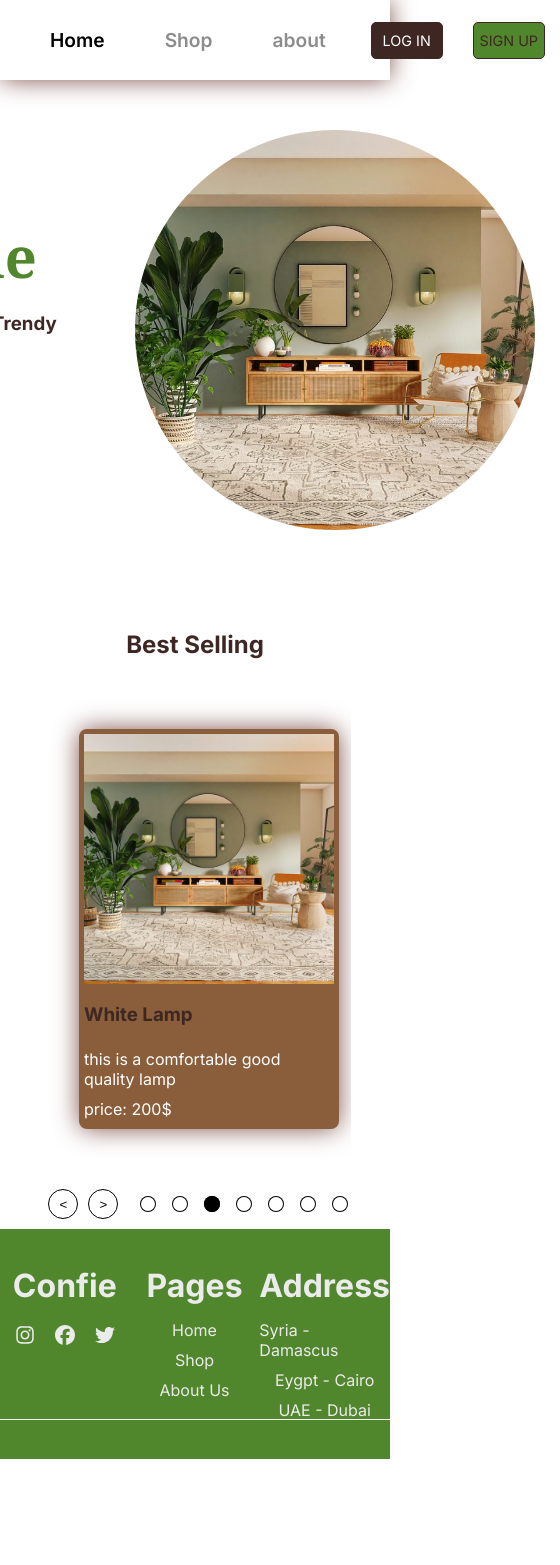
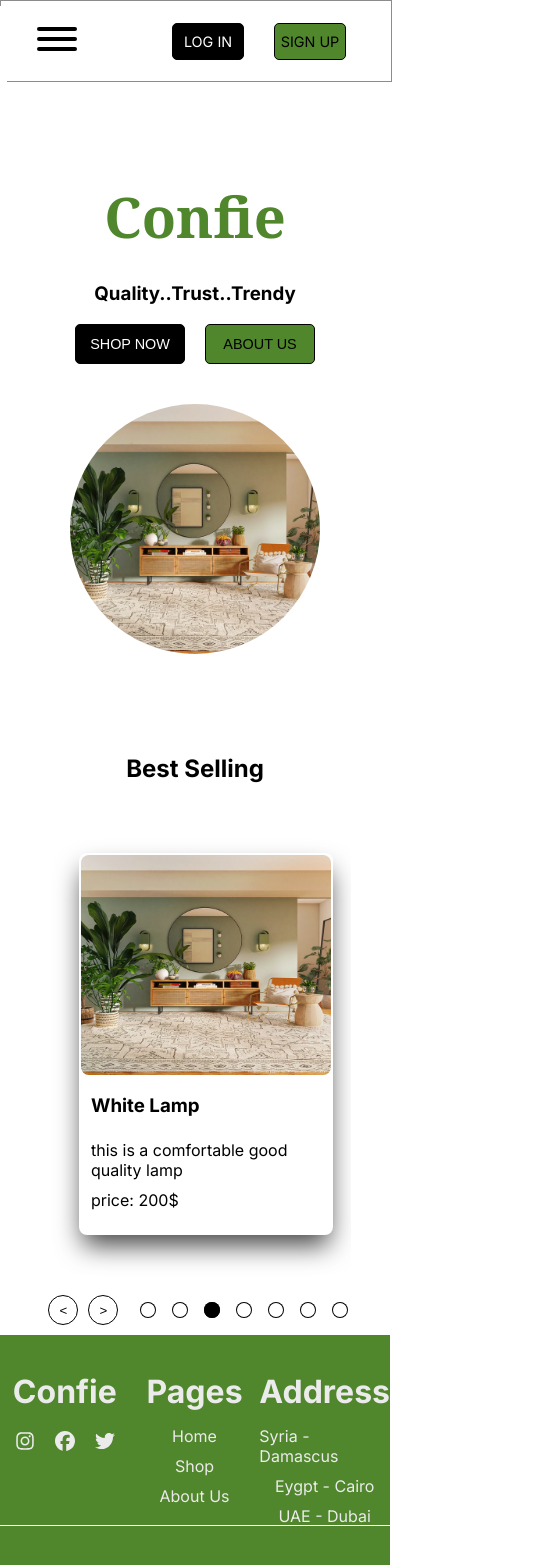
Before and after one commit to Amjad-Manafikhi/Confie, a React (Vite) app: page / in a window 390 px wide. Shown: the whole page, 560 px wide, since content can reach past the window. Before the commit the page ends 1459 px from the top, so only its background shows below. Built offline with nearby package versions, Linux system fonts and the light colour scheme.

Commit message:
hamburger button and some other things

```diff
--- a/index.html
+++ b/index.html
@@ -6,6 +6,7 @@
     <link rel="preconnect" href="https://fonts.googleapis.com">
     <link rel="preconnect" href="https://fonts.gstatic.com" crossorigin>
     <link href="https://fonts.googleapis.com/css2?family=Inter:ital,opsz,wght@0,14..32,100..900;1,14..32,100..900&display=swap" rel="stylesheet">
+    <link href="dist/hamburgers.css" rel="stylesheet">
     <meta name="viewport" content="width=device-width, initial-scale=1.0" />
     <title>Vite + React</title>
   </head>
--- a/package.json
+++ b/package.json
@@ -12,6 +12,7 @@
   "dependencies": {
     "embla-carousel-autoplay": "^8.6.0",
     "embla-carousel-react": "^8.6.0",
+    "hamburgers": "^1.2.1",
     "react": "^19.0.0",
     "react-dom": "^19.0.0",
     "react-flip-move": "^3.0.5",
--- a/src/App.css
+++ b/src/App.css
@@ -11,8 +11,8 @@
   /*--beige:rgb(255, 212, 192);/*/
   --beige:white;
 
-  --brown:#8B5E3B;
-  --darkbrown:#3E2723;
+  --brown:rgb(140, 140, 140);
+  --darkbrown:black;
   --green:#50862c;
 
 }
@@ -21,6 +21,7 @@ html{
   font-style: normal;
 }
 
+
 body , .root{
   width:100%;
   margin: 0px;
@@ -28,18 +29,23 @@ body , .root{
 }
 .header{
   display: flex;
-  border:solid rgb(65, 65, 65) 0px;
+  border:solid 1px rgb(140 , 140, 140) ;
   width:100%;
-  position:relative;
+  position:fixed;
+  top:0px;
   margin :0px;
   padding:0px;
   height:80px;
   align-items: center;
   justify-content: space-between;
-  -webkit-box-shadow: 0px 0px 26px -1px rgba(117,72,66,1);
--moz-box-shadow: 0px 0px 26px -1px rgba(117,72,66,1);
-box-shadow: 0px 0px 26px -1px rgba(117,72,66,1);
+  background-color: white;
+  z-index:100;
 
+
+}
+.header-space{
+  width:100%;
+  height:80px;
 }
 .header-links{
   margin-left: 20px;;
@@ -82,7 +88,7 @@ box-shadow: 0px 0px 26px -1px rgba(117,72,66,1);
 .all-title{
   display: flex;
   justify-content: center;
-  margin-top: 50px;
+  margin-top: 60px;
 
 }
 .title{
@@ -90,10 +96,15 @@ box-shadow: 0px 0px 26px -1px rgba(117,72,66,1);
   margin-top:50px;
 }
 .image-title{
-  width:400px;
-  height:400px;
+  width:30%;
+  min-width: 250px;;
   border-radius: 50%;;
 }
+.title-buttons-container{
+  display: flex;
+  gap:20px;
+}
+
 .name{
   color:var(--green);
   font-weight: 900;
@@ -111,11 +122,18 @@ box-shadow: 0px 0px 26px -1px rgba(117,72,66,1);
   background-color: var(--beige);
   border:solid 1px var(--darkbrown);
   border-radius: 5px;
-  margin-right:20px;
+
   height:40px;
   width:110px;
   cursor:pointer;
   font-size: 0.9rem;
+}
+button{
+  cursor:pointer;
+
+}
+button:active{
+  opacity:0.7;
 }
 .button-sec-type{
   background-color: var(--green);
@@ -137,28 +155,36 @@ box-shadow: 0px 0px 26px -1px rgba(117,72,66,1);
   flex-direction: column;
 }
 .card{
-  background-color:var(--brown) ;
+  background-color:white ;
   display: flex;
   flex-direction: column;
   border-radius:8px ;
-  padding:5px;
-  -webkit-box-shadow: 0px 0px 26px -1px rgba(117,72,66,1);
-  -moz-box-shadow: 0px 0px 26px -1px rgba(117,72,66,1);
-  box-shadow: 0px 0px 26px -1px rgba(117,72,66,1);
+  padding:2px;
+  -webkit-box-shadow: 0px 14px 27px -4px rgba(0,0,0,0.75);
+  -moz-box-shadow: 0px 14px 27px -4px rgba(0,0,0,0.75);
+  box-shadow: 0px 14px 27px -4px rgba(0,0,0,0.75);
   margin: 40px 30px;
   width:250px;
+  padding-bottom: 20px;
+}
+img{
+  padding:0px;
+  margin:0px;
+  border-radius: 8px;
 }
 
 .card-desc{
-  color:var(--beige);
+  color:black;
+  margin-left: 10px;
+  margin-right: 10px;
 }
 .cards-container{
   width:90%;
   margin: auto;
   display: flex;
   flex-wrap: wrap;
-  align-content:space-around  ;
-  justify-content: start;
+  align-content:center  ;
+  justify-content: space-between;
   margin-bottom: 50px;
   max-width: 1000px;;
 
@@ -233,10 +259,12 @@ select{
   padding:10px;
   border-radius:8px;
   background-color: var(--beige);
-  border: solid 1px var(--darkbrown)
+  border: solid 1px var(--darkbrown);
+  cursor:pointer;
 }
 select:hover{
-  border-width:2px;
+  border-width:3px;
+
 }
 .shop{
   padding-top:50px;
@@ -319,3 +347,51 @@ input{
   margin:10px;
 
 }
+
+@media(max-width:800px){
+  .all-title{
+    flex-direction: column;
+    align-items: center;
+    justify-content: center;
+  }
+  .title{
+    display: flex;
+    flex-direction: column;
+    margin-right: 0px;
+    margin: auto;
+    margin-bottom: 40px;
+    justify-content: center;
+    align-items: center;
+  }
+  .cards-container{
+    justify-content: center;
+  }
+}
+
+
+
+
+.hamburger .hamburger-inner {
+  margin-left:15px; ;
+}
+.hamburger-header-links{
+  display: flex;
+  flex-direction: column;
+  background-color: white ;
+  justify-self: center;
+  align-self: center;
+  margin-top: 50px;;
+
+}
+nav{
+  display: flex;
+  flex-direction: row-reverse;
+  background-color: white;
+  justify-content: flex-end;
+  transform:translateX(-70px) ;
+  height:70px;
+  transition: background-color 0.3s ease ,height 0.3s ease, transform 0.5s ;
+  width:160px;
+  padding: 0px 10px;
+
+}
--- a/src/App.jsx
+++ b/src/App.jsx
@@ -16,6 +16,7 @@ import Products from './Components/DashboardComponents/Products.jsx';
 import Analytics from './Components/DashboardComponents/Analytics.jsx';
 import GeneralInfo from './Components/DashboardComponents/GeneralInfo.jsx';
 import DashboardLayout from './Components/DashboardComponents/DashboardLayout.jsx';
+import About from './Components/About.jsx';
 export default function App() {
   const products = [
     {
@@ -93,7 +94,7 @@ export default function App() {
           <Route element={<AuthRequired/>} >
             <Route path="shop" element={<Shop products={products} />} />
           </Route>
-          <Route path="about" element={<></>} />
+          <Route path="about" element={<About />} />
         </Route>
 
         <Route path="login" element={<Login />} />
--- /dev/null
+++ b/src/Components/About.jsx
@@ -0,0 +1,19 @@
+import React from "react";
+import 'hamburgers/dist/hamburgers.min.css';
+
+export default function About() {
+  const [isOpen, setIsOpen] = React.useState(false);
+
+  return (
+    <button
+      className={`hamburger hamburger--collapse ${isOpen ? "is-active" : ""}`}
+      type="button"
+      onClick={() => setIsOpen(!isOpen)}
+    >
+      <span className="hamburger-box">
+        <span className="hamburger-inner">
+        </span>
+      </span>
+    </button>
+  );
+}
--- /dev/null
+++ b/src/Components/HamburgerButton.jsx
@@ -0,0 +1,61 @@
+import React from "react";
+import {NavLink,BrowserRouter, useLocation} from "react-router-dom"
+import 'hamburgers/dist/hamburgers.min.css';
+
+export default function About() {
+  const [isOpen, setIsOpen] = React.useState(false);
+
+  const style={
+    color:"black",
+    textDecoration:"none",
+}
+const navStyle={
+    height:"1000vh",
+    transform:"translateX(-2px)" ,
+    border:"solid 1px black",
+    backgroundColor:"rgb(250,250,250)"
+}
+const hamStyle={
+    backgroundColor:"rgb(250,250,250)"
+
+}
+  return (
+    <nav style={isOpen ? navStyle : null}>
+        <button
+        className={`hamburger hamburger--collapse ${isOpen ? "is-active" : ""}`}
+        type="button"
+        onClick={() => setIsOpen(!isOpen)}
+
+        >
+        <span className="hamburger-box">
+            <span className="hamburger-inner">
+            </span>
+        </span>
+        </button>
+
+       <div className="hamburger-header-links" style={isOpen ? hamStyle : null}>
+
+                <NavLink
+                    to="."
+                    className="navLink"
+                    style={ ({isActive}) => isActive ? style : null }
+                >Home
+                </NavLink>
+                <NavLink
+                    to="/shop"
+                    className="navLink"
+                    style={ ({isActive}) => isActive ? style : null }
+                >Shop
+                </NavLink>
+
+                <NavLink
+                    to="/about"
+                    className="navLink"
+                    style={ ({isActive}) => isActive ? style : null }
+                    >about
+                </NavLink>
+
+            </div>
+      </nav>
+  );
+}
--- a/src/Components/Header.jsx
+++ b/src/Components/Header.jsx
@@ -1,18 +1,42 @@
 import React from "react"
 import {NavLink,BrowserRouter, useLocation} from "react-router-dom"
-
+import Hamburgers from './HamburgerButton.jsx';
 
 
 export default function Header(){
 
     const location=useLocation();
+    const [windowWidth, setWindowWidth] = React.useState(0);
+      const [isOpen, setIsOpen] = React.useState(false);
+
+
+    React.useEffect(() => {
+    const changeHeight = () => {
+        setWindowWidth(window.innerWidth );
+        console.log("width changed");
+    };
+
+    window.addEventListener("resize", changeHeight);
+
+    // Call once on mount to set initial height
+    changeHeight();
+
+    // Return a function to remove listener on unmount
+    return () => {
+        window.removeEventListener("resize", changeHeight);
+    };
+    }, []);
+
+
+
     const style={
         color:"black",
         textDecoration:"none",
     }
     return(
         <div className="header">
-            <div className="header-links">
+            { windowWidth>600 ? <div className="header-links">
+
                 <NavLink
                     to="."
                     className="navLink"
@@ -32,7 +56,10 @@ export default function Header(){
                     style={ ({isActive}) => isActive ? style : null }
                     >about
                 </NavLink>
+
             </div>
+                : <Hamburgers />
+            }
             <div className="header-buttons">
                 <NavLink
                     to="/login"
--- a/src/Components/Home.jsx
+++ b/src/Components/Home.jsx
@@ -4,6 +4,10 @@ import {useNavigate} from "react-router-dom"
 import EmblaCarousel from "./EmblaCarousel.jsx";
 export default function Home({products}){
     const navigate=useNavigate();
+
+
+
+
 
     return (
         <>
@@ -12,8 +16,11 @@ export default function Home({products}){
 
                     <h1 className="name" >Confie</h1>
                     <h3 className="first-type">Quality..Trust..Trendy</h3>
-                    <button className="button-first-type" onClick={()=>navigate("shop")}>SHOP NOW</button>
-                    <button className="button-sec-type" onClick={()=>navigate("about")}>ABOUT US</button>
+                    <div className="title-buttons-container">
+                        <button className="button-first-type" onClick={()=>navigate("shop")}>SHOP NOW</button>
+                        <button className="button-sec-type" onClick={()=>navigate("about")}>ABOUT US</button>
+                    </div>
+
                 </div>
                 <img className="image-title" src={HomeImage} alt="home" width="200px"/>
             </div>
--- a/src/Components/Layout.jsx
+++ b/src/Components/Layout.jsx
@@ -7,6 +7,9 @@ export default function Layout(){
     return(
         <>
             <Header />
+            <div className="header-space">
+
+            </div>
             <Outlet />
             <Footer />
         </>
--- a/src/Components/card.jsx
+++ b/src/Components/card.jsx
@@ -4,8 +4,8 @@ export default function Card({ imgSrc ,price ,description , name}){
 
     return (
         <div className="card">
-            <img src={photo} alt={name} width="250px" />
-            <h3 className="first-type">{name}</h3>
+            <img src={photo} alt={name} width="250px" height="220px" />
+            <h3 className="card-desc">{name}</h3>
             <p className="card-desc">{description}</p>
 
             <p className="card-desc">price: {price}$</p>
```
Also changed, not shown: src/Components/DashboardComponents/SideBar.jsx (+4 -4 lines), 1 other file (tests, documents, lock files or other folders).
